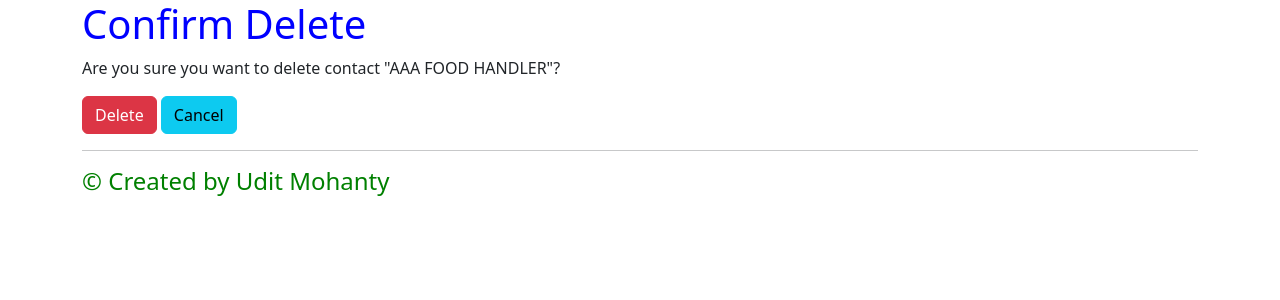
After one commit to mohantyudit/Udit_Mohanty, a Django app: page /contacts/6/delete in a window 1280 px wide. The commit adds this page. Shown: the top 300 px of the page. Run offline with Django 4.2, Linux system fonts and the light colour scheme; data comes from the database, SQL or seed files in the repository; both versions use the stored data as it was after the commit; some libraries are stand-ins or nearby versions.

Commit message:
Delete Page Updated

```diff
--- /dev/null
+++ b/udit_mohanty/contacts/templates/contacts/contact_confirm_delete.html
@@ -0,0 +1,19 @@
+{% extends "base.html" %}
+
+{% block content %}
+
+
+<div class="centered-text" style="color: blue;">
+    <h1>Confirm Delete</h1>
+</div>
+<p>Are you sure you want to delete contact "{{ contact.name }}"?</p>
+<form method="post" action="{% url 'contact_delete' contact.id %}">
+    {% csrf_token %}
+    <button type="submit" class="btn btn-danger" >Delete</button>
+    <a href="{% url 'contact_list' %}" class="btn btn-info">Cancel</a>
+</form>
+<hr>
+<div class="centered-text" style="color: green;">
+    <h4>&copy; Created by Udit Mohanty</h4>
+</div>
+{% endblock content %}
--- a/udit_mohanty/contacts/templates/contacts/contact_detail.html
+++ b/udit_mohanty/contacts/templates/contacts/contact_detail.html
@@ -11,8 +11,8 @@
 <p>Created Time: {{ contact.created_time }}</p>
 <br>
 <a class="btn btn-info" href="{% url 'contact_list' %}" role="button">Home</a>
-<a class="btn btn-info"  href="{% url 'contact_update' contact.pk %}" role="button">Edit</a>
-<a class="btn btn-info" role="button">Delete</a>
+<a class="btn btn-info" href="{% url 'contact_update' contact.pk %}" role="button">Edit</a>
+<a class="btn btn-info" href="{% url 'contact_delete' contact.pk %}" role="button">Delete</a>
 
 <hr>
 <div class="centered-text" style="color: green;">
--- a/udit_mohanty/contacts/templates/contacts/contact_list.html
+++ b/udit_mohanty/contacts/templates/contacts/contact_list.html
@@ -27,7 +27,7 @@
       </a>
         &nbsp;
 
-        <a class="icon-link">
+        <a class="icon-link" href="{% url 'contact_delete' contact.pk %}">
           <i class="bi bi-trash"></i>
         </a>
         &nbsp;
--- a/udit_mohanty/contacts/urls.py
+++ b/udit_mohanty/contacts/urls.py
@@ -1,10 +1,11 @@
 from django.urls import path
 
-from .views import ContactListView,ContactCreateView,ContactDetailView,ContactUpdateView
+from .views import ContactListView,ContactCreateView,ContactDetailView,ContactUpdateView,ContactDeleteView
 
 urlpatterns = [
     path("", ContactListView.as_view(), name="contact_list"),
-    path("create/", ContactCreateView, name="contact_create"),
+    path("create/", ContactCreateView.as_view(), name="contact_create"),
     path("contacts/<int:pk>/", ContactDetailView.as_view(), name="contact_detail"),
     path("contacts/<int:pk>/update", ContactUpdateView.as_view(), name="contact_update"),
+    path("contacts/<int:pk>/delete", ContactDeleteView.as_view(), name="contact_delete"),
 ]
--- a/udit_mohanty/contacts/views.py
+++ b/udit_mohanty/contacts/views.py
@@ -1,5 +1,5 @@
 from django.shortcuts import render,redirect
-from django.views.generic import ListView,CreateView,DetailView,UpdateView
+from django.views.generic import View,ListView,CreateView,DetailView,UpdateView,DeleteView
 from django.urls import reverse_lazy
 from .models import Contact
 from .contact_form import ContactForm
@@ -8,16 +8,31 @@ from .contact_form import ContactForm
 class ContactListView(ListView):
     model = Contact
 
-def ContactCreateView(request):
-    if request.method == 'POST':
+class ContactCreateView(View):
+    template_name = 'contacts/contact_form.html'
+
+    def get(self, request):
+        form = ContactForm()
+        context = {
+            'form': form,
+            'is_creation': True
+        }
+        return render(request, self.template_name, context)
+
+    def post(self, request):
+
         form = ContactForm(request.POST)
         if form.is_valid():
             form.save()  # This will create a new Contact instance
             return redirect('contact_list')  # Redirect to the contact list page or any other page
-    else:
-        form = ContactForm()
 
-    return render(request, 'contacts/contact_form.html', {'form': form})
+        return render(request, self.template_name, {'form': form})
+
+class ContactUpdateView(UpdateView):
+    model = Contact
+    form_class = ContactForm
+    template_name = 'contacts/contact_form.html'  # Use the same form template for update
+    success_url = reverse_lazy("contact_list")
 
 class ContactDetailView(DetailView):
     model = Contact
@@ -26,3 +41,14 @@ class ContactUpdateView(UpdateView):
     model = Contact
     form_class = ContactForm
     success_url = reverse_lazy("contact_list")
+    template_name = 'contacts/contact_form.html'
+
+    def get_context_data(self, **kwargs):
+        context = super().get_context_data(**kwargs)
+        # Pass an additional variable to the template
+        context['is_creation'] = False  # Set it to True for update, False for create
+        return context
+
+class ContactDeleteView(DeleteView):
+    model = Contact
+    success_url = reverse_lazy("contact_list")
```
Also changed, not shown: udit_mohanty/contacts/templates/contacts/contact_form.html (+8 -1 lines), udit_mohanty/db.sqlite3.
